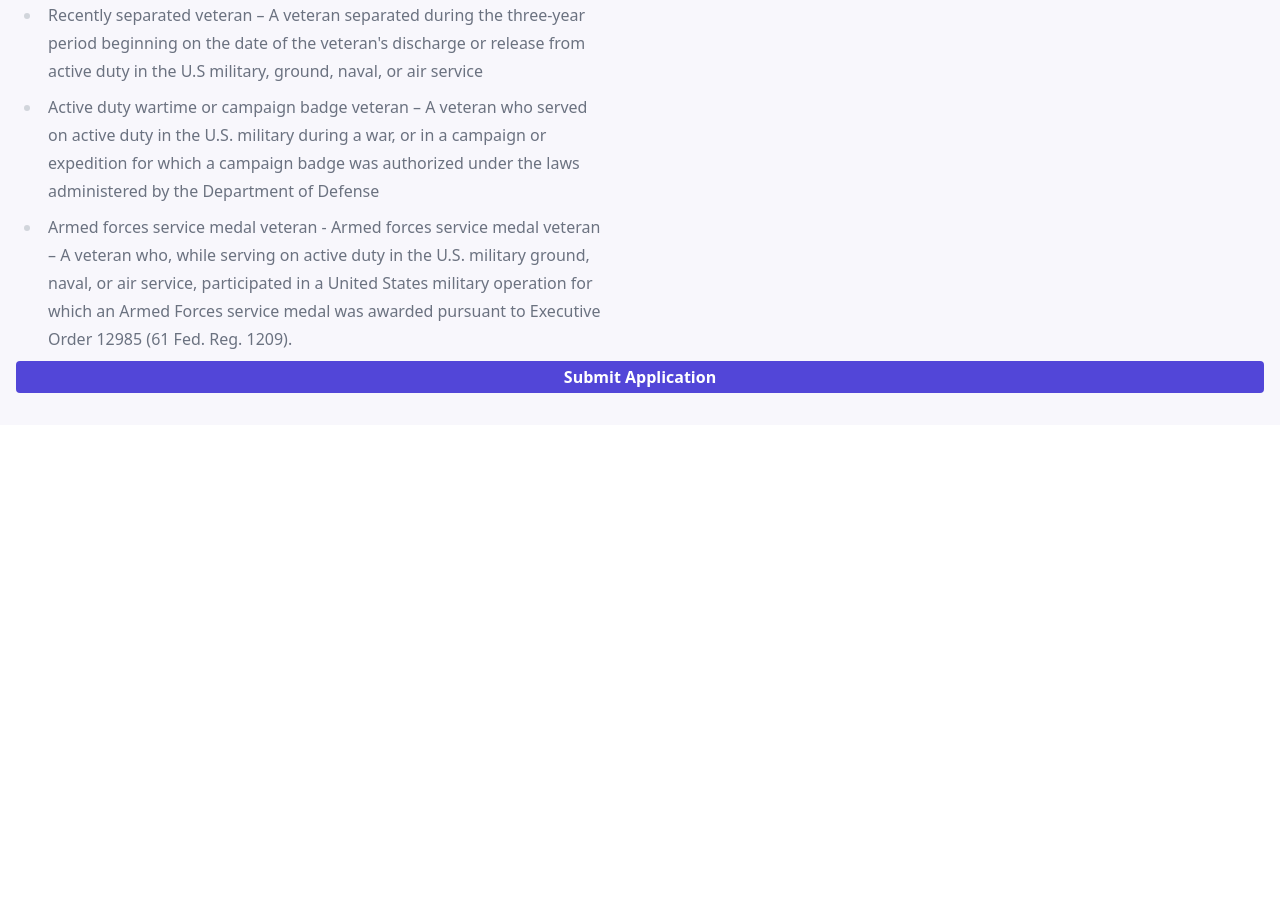
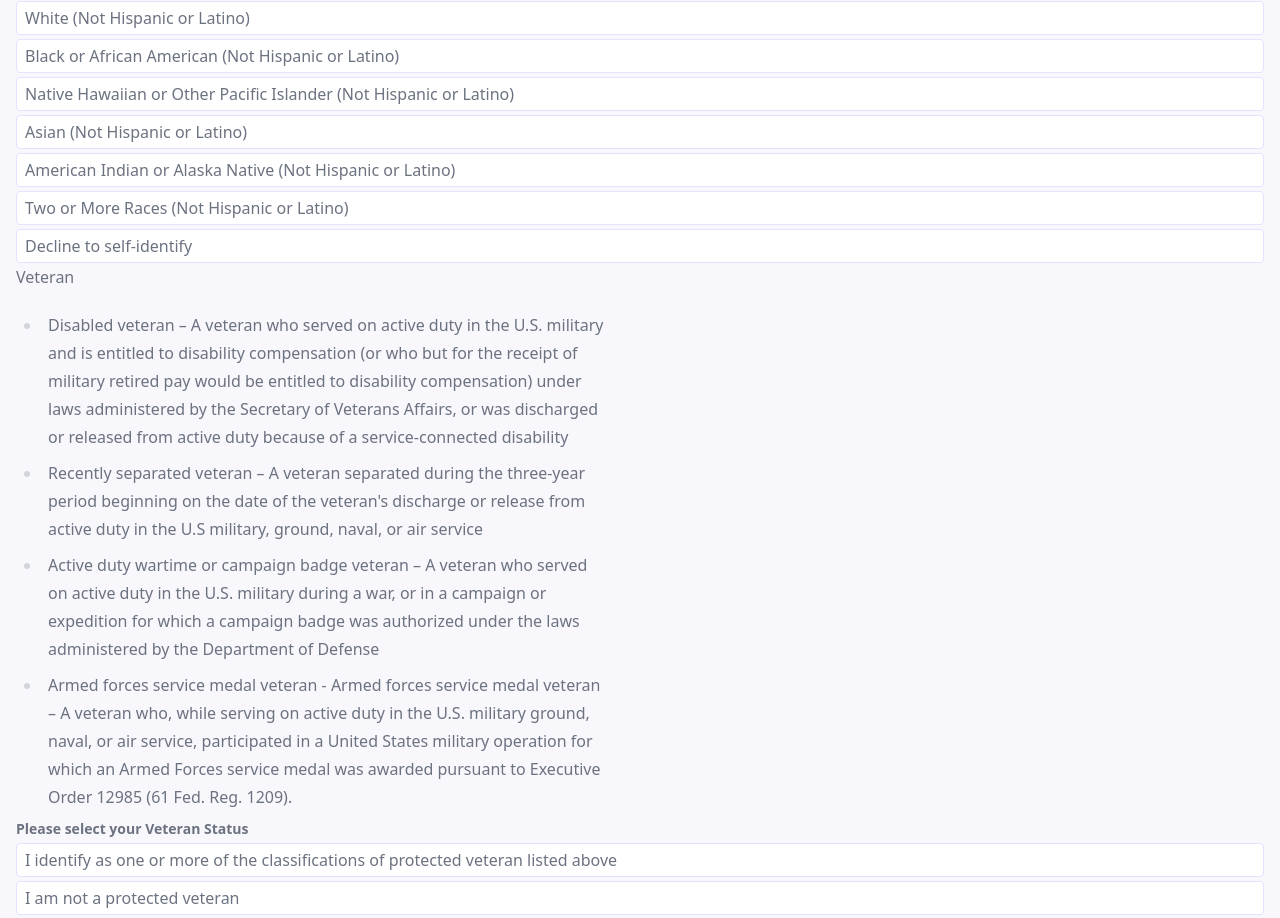
Before and after one commit to monishkumar7/ashby-applicant-experience, a React (Vite) app: page / in a window 1280 px wide. Shown: the part 2185-3103 px from the top of the page. Before the commit the page ends 2610 px from the top, so only its background shows below. Built offline with nearby package versions, Linux system fonts and the light colour scheme.

Commit message:
add equal employment section

```diff
--- a/src/components/USEqualEmployment.tsx
+++ b/src/components/USEqualEmployment.tsx
@@ -1,9 +1,27 @@
 import { useEffect, useState } from 'react';
 import ReactMarkdown from 'react-markdown';
 
+import Radio from '../components/utilities/Radio';
 import selfVolunteerFile from '../data/self-volunteer-text.md';
 import raceFile from '../data/race-text.md';
 import veteranFile from '../data/veteran-text.md';
+
+const genderOptions = ['Male', 'Female', 'Decline to self-identify'];
+const raceOptions = [
+  'Hispanic or Latino',
+  'White (Not Hispanic or Latino)',
+  'Black or African American (Not Hispanic or Latino)',
+  'Native Hawaiian or Other Pacific Islander (Not Hispanic or Latino)',
+  'Asian (Not Hispanic or Latino)',
+  'American Indian or Alaska Native (Not Hispanic or Latino)',
+  'Two or More Races (Not Hispanic or Latino)',
+  'Decline to self-identify'
+];
+const veteranOptions = [
+  'I identify as one or more of the classifications of protected veteran listed above',
+  'I am not a protected veteran',
+  'I decline to self identify for protected veteran status'
+];
 
 export default function USEqualEmployment() {
   const [selfVolunteerText, setSelfVolunteerText] = useState('');
@@ -34,8 +52,23 @@ export default function USEqualEmployment() {
         className="prose text-gray-500"
         children={selfVolunteerText}
       />
+      <Radio
+        label="Please select your Gender"
+        name="gender"
+        options={genderOptions}
+      />
       <ReactMarkdown className="prose text-gray-500" children={raceText} />
+      <Radio
+        label="Please select your Race"
+        name="race"
+        options={raceOptions}
+      />
       <ReactMarkdown className="prose text-gray-500" children={veteranText} />
+      <Radio
+        label="Please select your Veteran Status"
+        name="veteran"
+        options={veteranOptions}
+      />
     </div>
   );
 }
--- /dev/null
+++ b/src/components/utilities/Radio.tsx
@@ -0,0 +1,48 @@
+import { useField } from 'formik';
+
+type TextInputProps = {
+  label: string;
+  name: string;
+  options: string[];
+};
+
+export default function FormYesNo({
+  label,
+  options,
+  ...props
+}: TextInputProps) {
+  const [field, meta] = useField(props);
+  return (
+    <div className="flex flex-col space-y-1">
+      <label
+        className="text-sm font-semibold text-gray-500"
+        htmlFor={props.name}
+      >
+        {label}
+      </label>
+      {options && (
+        <div className="flex flex-col space-y-1 w-full">
+          {options.map((option, index) => (
+            <div className="basis-0 grow">
+              <input
+                {...field}
+                {...props}
+                type="radio"
+                value={option}
+                className="hidden peer"
+                name={props.name}
+                id={option + index}
+              />
+              <label htmlFor={option + index} className="radio-group">
+                {option}
+              </label>
+            </div>
+          ))}
+        </div>
+      )}
+      {meta.touched && meta.error ? (
+        <div className="text-right text-sm text-red-500">{meta.error}</div>
+      ) : null}
+    </div>
+  );
+}
--- a/src/pages/JobApplication.tsx
+++ b/src/pages/JobApplication.tsx
@@ -3,9 +3,9 @@ import * as Yup from 'yup';
 
 import JobDetailsMobile from '../components/JobDetailsMobile';
 import Layout from '../components/layout/Layout';
-import FormTextInput from '../components/utilities/FormTextInput';
-import FormTextArea from '../components/utilities/FormTextArea';
-import FormYesNo from '../components/utilities/FormYesNo';
+import TextInput from '../components/utilities/TextInput';
+import TextArea from '../components/utilities/TextArea';
+import YesNo from '../components/utilities/YesNo';
 import USEqualEmployment from '../components/USEqualEmployment';
 
 export default function JobApplication() {
@@ -30,7 +30,10 @@ export default function JobApplication() {
           question: '',
           timezone: '',
           experience: '',
-          designSystem: ''
+          designSystem: '',
+          gender: '',
+          race: '',
+          veteran: ''
         }}
         validationSchema={Yup.object({
           name: Yup.string()
@@ -46,52 +49,52 @@ export default function JobApplication() {
       >
         <Form className="flex flex-col">
           <h4 className="sub-section-header">Applicant Details</h4>
-          <FormTextInput
+          <TextInput
             label="Full Name"
             name="name"
             type="text"
             placeholder="John Doe"
           />
-          <FormTextInput
+          <TextInput
             label="Email Address"
             name="email"
             type="email"
             placeholder="johndoe@gmail.com"
           />
           <h4 className="sub-section-header">Profile & Links</h4>
-          <FormTextInput
+          <TextInput
             label="LinkedIn Profile Link"
             name="linkedin"
             type="text"
             placeholder="linkedin.com/johndoe"
           />
-          <FormTextInput
+          <TextInput
             label="Github Profile Link"
             name="github"
             type="text"
             placeholder="github.com/johndoe"
           />
           <h4 className="sub-section-header">Questions</h4>
-          <FormTextArea
+          <TextArea
             label="What is most important to you in your next role?"
             name="question"
             type="text"
             placeholder="linkedin.com/johndoe"
           />
-          <FormYesNo
+          <YesNo
             question="Are you able to work in North America or EU timezones?"
             questionDetails={`If you live in the Asian-Pacific region, we will reject your application even if you believe you can work in these timezones. We don't believe it's sustainable even with async communication.`}
             name="timezone"
           />
-          <FormYesNo
+          <YesNo
             question="Do you have 8+ years of experience as a full-time frontend engineer?"
             questionDetails={`We'll also consider folks who have 4+ years and spent the other 4+ years as a product designer.`}
             name="experience"
           />
-          <FormYesNo
+          <YesNo
             question="Have you made major contributions to a design system?"
             questionDetails={`Either as a designer or frontend engineer.`}
-            name="experience"
+            name="designSystem"
           />
           <USEqualEmployment />
           <button
--- a/src/styles/globals.css
+++ b/src/styles/globals.css
@@ -15,7 +15,15 @@
     @apply font-bold text-gray-800;
   }
 
+  .radio-common {
+    @apply inline-flex py-1 w-full text-gray-500 bg-white rounded border-[0.5px] border-ashby-100 cursor-pointer peer-checked:border-ashby-700 peer-checked:text-ashby-700 peer-checked:font-medium peer-checked:bg-ashby-100 hover:text-gray-700 hover:bg-ashby-100;
+  }
+
   .radio-button {
-    @apply inline-flex justify-center py-1 w-full text-gray-500 bg-white rounded border-[0.5px] border-ashby-100 cursor-pointer peer-checked:border-ashby-700 peer-checked:text-ashby-700 peer-checked:font-medium peer-checked:bg-ashby-100 hover:text-gray-700 hover:bg-ashby-100;
+    @apply justify-center radio-common;
+  }
+
+  .radio-group {
+    @apply px-2 radio-common;
   }
 }
```
Also changed, not shown: src/components/utilities/TextArea.tsx (renamed from src/components/utilities/FormTextArea.tsx), src/components/utilities/TextInput.tsx (renamed from src/components/utilities/FormTextInput.tsx), src/components/utilities/YesNo.tsx (renamed from src/components/utilities/FormYesNo.tsx).
